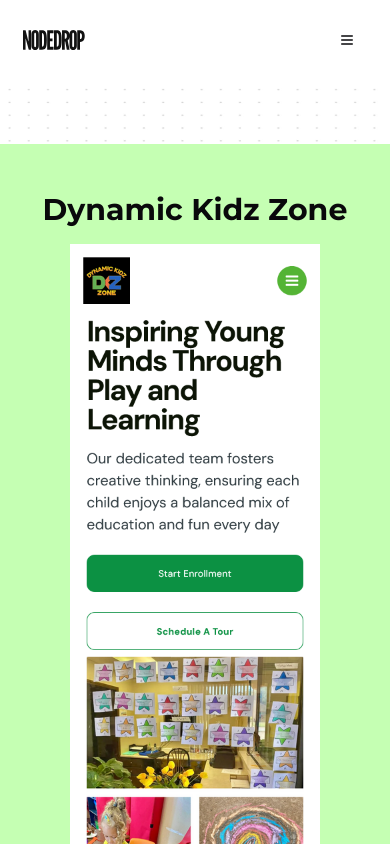
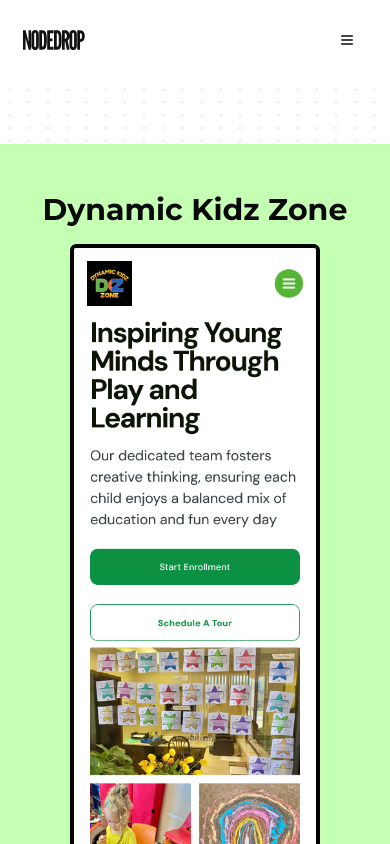
Before and after one commit to nodedropteam/landing-nodedrop, a Next.js app: page /portfolio in a window 390 px wide. Shown: the top 844 px of the page. Built offline with nearby package versions, Linux system fonts and the light colour scheme.

Commit message:
updated mobile portfolio

```diff
--- a/src/components/portfolio/portfolio-grid.tsx
+++ b/src/components/portfolio/portfolio-grid.tsx
@@ -31,8 +31,8 @@ export default function PortfolioGrid() {
                                 <h2 className='text-center mb-4 font-bold text-3xl md:text-4xl hover:underline'>
                                     <Link href={project.link} target='_blank'>{project.name}</Link>
                                 </h2>
-                                <Image src={project.image} width={800} height={1000} alt='hello' className='mx-auto object-contain hidden md:block' />
-                                <Image src={project.mobile} width={250} height={1000} alt='hello' className='mx-auto object-contain md:hidden' />
+                                <Image src={project.image} width={800} height={1000} alt='hello' className='mx-auto object-contain hidden md:block border-black border-8 rounded-sm' />
+                                <Image src={project.mobile} width={250} height={1000} alt='hello' className='mx-auto object-contain md:hidden border-black border-4 rounded-sm' />
                             </div>
                         )
                     })
```
